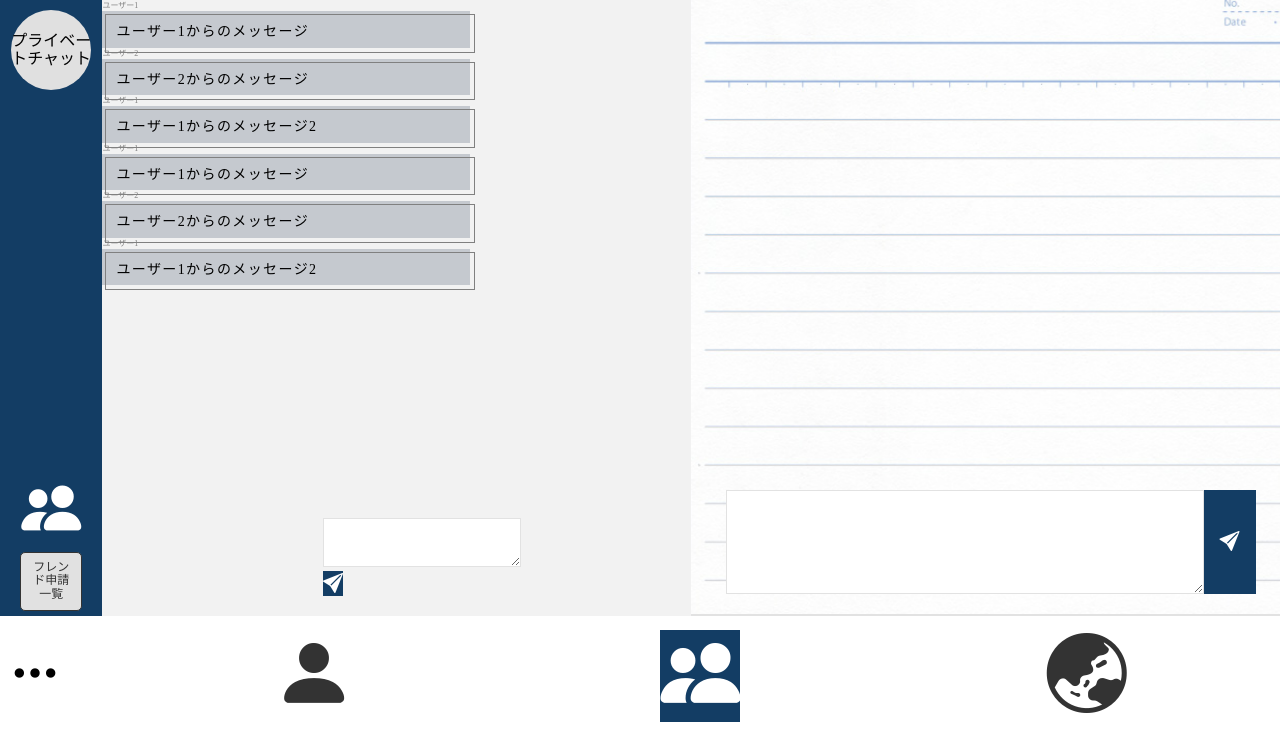
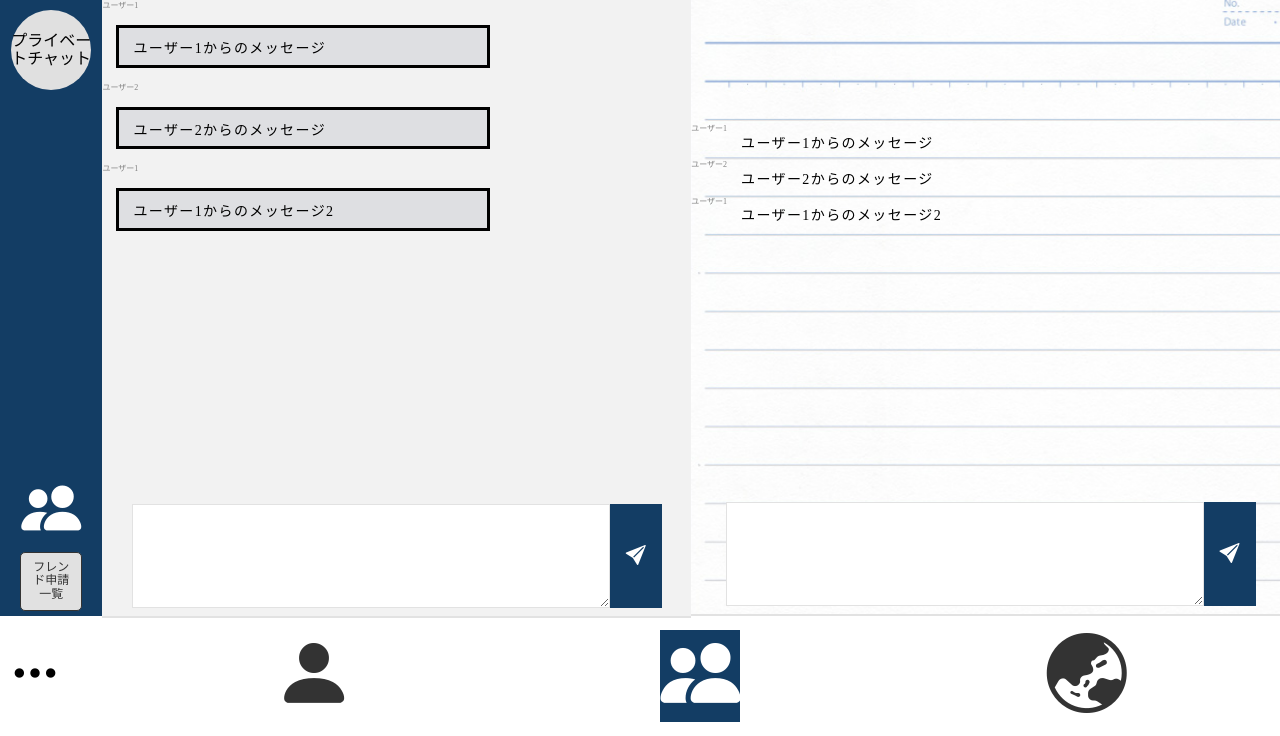
Before and after one commit to E-Team-Elementary/Eteam, a Flask app: page /group/1 in a window 1280 px wide. Shown: the part 64-800 px from the top of the page. Run offline with Flask 2, Linux system fonts and the light colour scheme; the visitor is signed in with stand-in values (Sample User, id 1); data comes from the database, SQL or seed files in the repository; data that the repository does not hold is empty.

Commit message:
メッセージの表示、検索機能の追加、ノート機能の表示の途中

```diff
--- a/ChatApp/app.py
+++ b/ChatApp/app.py
@@ -403,7 +403,8 @@ def detail_group(channel_id):
         return redirect("/login")
 
     channel = dbConnect.getChannelById(channel_id)
-    messages = dbConnect.getMessageAll(channel_id)
+    messages = dbConnect.getMessageAll(channel_id, type=TYPE.CHAT_MESSAGE)
+    notes = dbConnect.getMessageAll(channel_id, type=TYPE.NOTE_MESSAGE)
     channel_type = channel["type"]
     channels = dbConnect.getChannels(user_id, channel_type)
 
@@ -417,6 +418,7 @@ def detail_group(channel_id):
         user_id=user_id,
         channels=channels,
         friend_list=friend_list,
+        notes=notes
     )
 
 
@@ -464,13 +466,9 @@ def add_message():
     channel_id = request.form.get("channel_id")
     type = request.form.get("message_type")
 
-    # messageとnoteで処理を分ける
-    if type == 0:
-        dbConnect.createMessage(user_id, channel_id, message, TYPE.CHAT_MESSAGE)
-    else:
-        dbConnect.createMessage(user_id, channel_id, message, TYPE.NOTE_MESSAGE)
+    dbConnect.createMessage(channel_id, user_id, message, type)
 
-    return redirect(f"/detail/{channel_id}")
+    return redirect(f"/group/{channel_id}")
 
 
 # メッセージの削除
@@ -486,7 +484,7 @@ def delete_message():
     if message_id:
         dbConnect.deleteMessage(message_id)
 
-    return redirect(f"/detail/{channel_id}")
+    return redirect(f"/group/{channel_id}")
 
 
 """
--- a/ChatApp/models.py
+++ b/ChatApp/models.py
@@ -157,7 +157,7 @@ class dbConnect:
         try:
             connection = DB.getConnection()
             cursor = connection.cursor()
-            sql = "SELECT * FROM channels WHERE name=%s;"
+            sql = "SELECT * FROM channels WHERE channel_name=%s;"
             cursor.execute(sql, (channel_name))
             channel = cursor.fetchone()
             return channel
@@ -188,7 +188,7 @@ class dbConnect:
             connection = DB.getConnection()
             # チャンネル情報をchannelsテーブルに挿入
             cursor = connection.cursor()
-            sql = "INSERT INTO channels (name, abstract, type) VALUES (%s, %s, %s);"
+            sql = "INSERT INTO channels (channel_name, abstract, type) VALUES (%s, %s, %s);"
             cursor.execute(sql, (newChannelName, newChannelDescription, channelType))
             connection.commit()
 
@@ -274,12 +274,12 @@ class dbConnect:
     メッセージ
     """
 
-    def getMessageAll(channel_id):
+    def getMessageAll(channel_id, type):
         try:
             connection = DB.getConnection()
             cursor = connection.cursor()
-            sql = "SELECT m.id,u.id,u.user_name,m.content FROM messages m INNER JOIN users u ON m.user_id = u.id WHERE channel_id=%s;"
-            cursor.execute(sql, (channel_id))
+            sql = "SELECT m.id,u.id as user_id,u.user_name,m.content ,m.type FROM messages m INNER JOIN users u ON m.user_id = u.id WHERE channel_id=%s AND type=%s;"
+            cursor.execute(sql, (channel_id, type))
             messages = cursor.fetchall()
             return messages
         except Exception as err:
@@ -292,7 +292,7 @@ class dbConnect:
         try:
             connection = DB.getConnection()
             cursor = connection.cursor()
-            sql = "INSERT INTO messages(channel_id, user_id, message, type) VALUES(%s, %s, %s, %s)"
+            sql = "INSERT INTO messages(channel_id, user_id, content, type) VALUES(%s, %s, %s, %s)"
             cursor.execute(sql, (channel_id, user_id, message, type))
             connection.commit()
         except Exception as err:
--- a/ChatApp/static/css/groups.css
+++ b/ChatApp/static/css/groups.css
@@ -124,6 +124,7 @@ header {
   align-items: center;
   justify-items: center;
   text-align: center;
+  overflow: auto;
 }
 
 .friends-content {
@@ -143,6 +144,7 @@ header {
   background-color: #e0e0e0;
   border-radius: 50px;
   margin-top: 10px;
+  flex-shrink: 0;
 }
 
 .test-friend-moji {
@@ -154,6 +156,8 @@ header {
   transform: translateY(-50%);
   width: 5em;
   text-align: center;
+  overflow: hidden;
+  overflow-wrap: break-word;
 }
 
 .plus-friend {
@@ -197,6 +201,7 @@ header {
   flex-flow: column;
   margin-top: auto;
   height: 100%;
+  position: relative;
 }
 
 .input-area {
@@ -204,11 +209,19 @@ header {
   align-items: center;
   justify-content: center;
   border-radius: 0px;
-  width: 90%;
+  width: 100%;
   height: 15%;
   margin: 10px 0px 20px 10px;
   align-items: flex-end;
   margin-top: auto;
+  position: absolute;
+  bottom: 0;
+}
+
+.input-area-form {
+  width: 90%;
+  height: 100%;
+  display: flex;
 }
 
 .talk-input {
@@ -249,6 +262,34 @@ header {
   display: flex;
   align-items: end;
   justify-content: center;
+  position: relative;
+}
+
+.note-area {
+  width: 100%;
+  height: 80%;
+  overflow: auto;
+}
+
+.notes {
+  display: flex;
+  flex-direction: column;
+  word-wrap: break-word;
+}
+
+.my-note {
+  display: flex;
+}
+
+.my-note-detail {
+  position: relative;
+  width: 60%;
+  margin: 0;
+  padding: 0.7em 0 0.4em 1em;
+  font-size: 14px;
+  line-height: 1.5;
+  letter-spacing: 0.1em;
+  white-space: pre-wrap;
 }
 
 footer {
@@ -284,11 +325,16 @@ footer {
   margin: 10px;
 }
 
+.message-area {
+  width: 100%;
+  height: 80%;
+  overflow: auto;
+}
+
 .messages {
   display: flex;
   flex-direction: column;
-  width: 100%;
-  hight: 100%;
+  word-wrap: break-word;
 }
 
 .user-name {
@@ -299,6 +345,13 @@ footer {
 
 .my-messages {
   display: flex;
+}
+
+.delete-bottom {
+  display: flex;
+  justify-content: center;
+  align-items: end;
+  margin-bottom: 1em;
 }
 
 .delete-message-button {
@@ -328,32 +381,25 @@ footer {
 }
 
 .box-left {
-  background-color: rgba(18, 37, 67, 0.2);
+  background-color: rgba(139, 147, 159, 0.2);
   color: var(--navy_blue);
+  border: solid;
+  margin: 1em;
 }
 
 .box-right {
-  background-color: rgba(18, 37, 67, 0.4);
+  background-color: white;
   color: var(--snow);
+  margin: 1em;
   margin-left: auto;
+  border: solid;
 }
 
-.box-left:before {
-  position: absolute;
-  top: 3px;
-  left: 3px;
-  width: 100%;
-  height: 100%;
-  border: 1px solid grey;
-  content: "";
+em {
+  display: inline-block;
+  padding: 0px 5px;
+  font-weight: bold;
+  font-style: normal;
+  color: #333;
+  background-color: #ecde00;
 }
-
-.box-right:before {
-  position: absolute;
-  top: 3px;
-  right: 3px;
-  width: 100%;
-  height: 100%;
-  border: 1px solid grey;
-  content: "";
-}
--- a/ChatApp/static/js/search.js
+++ b/ChatApp/static/js/search.js
@@ -6,17 +6,26 @@ window.addEventListener("DOMContentLoaded", function () {
       let search_word = document.getElementById("search_word").value;
       let reg = new RegExp(search_word, "gi");
 
+      function isEmpty(search_word) {
+        if (!search_word || search_word.length == 0) {
+          console.log("文字列は空です");
+        } else {
           for (let pi = 0; pi < p_elements.length; pi++) {
             let p_text = p_elements[pi].textContent;
 
-        p_elements[pi].innerHTML = p_text.replace(reg, function (match_word) {
+            p_elements[pi].innerHTML = p_text.replace(
+              reg,
+              function (match_word) {
                 return "<em>" + match_word + "<em>";
-        });
+              }
+            );
           }
           let search_word_first = document.querySelector("em");
           search_word_first.scrollIntoView({
             behavior: "smooth",
             block: "start",
           });
+        }
+      }
     });
 });
--- a/ChatApp/templates/home/groups.html
+++ b/ChatApp/templates/home/groups.html
@@ -20,8 +20,14 @@
           </span>
         </div>
         <div class="right">
-          <input class="search" type="text" placeholder="search" />
-          <button>
+          <input
+            class="search"
+            id="search_word"
+            type="text"
+            placeholder="search"
+            value=""
+          />
+          <button id="button_search">
             <i class="bi bi-search"></i>
           </button>
         </div>
@@ -54,12 +60,17 @@
       </div>
       <div class="content">
         <div class="talk">
+          <div class="message-area">
             <div class="messages">
               {% if messages|length > 0 %} {% for message in messages %} {% if
               message.user_id == user_id %}
               <div class="my-messages">
                 <p class="box box-right">{{ message.content }}</p>
-              <form action="/delete_message" method="POST">
+                <form
+                  action="/delete_message"
+                  method="POST"
+                  class="delete-bottom"
+                >
                   <input
                     type="hidden"
                     value="{{ channel.id }}"
@@ -86,8 +97,9 @@
               <div id="no-message"><p>まだメッセージがありません</p></div>
               {% endif %}
             </div>
+          </div>
           <div class="input-area">
-            <form action="/post_message" method="POST">
+            <form action="/post_message" method="POST" class="input-area-form">
               <textarea
                 type="text"
                 name="message"
@@ -103,9 +115,58 @@
           </div>
         </div>
         <div class="note">
+          <div class="note-area">
+            <div class="notes">
+              {% if notes|length > 0 %}{% for note in notes %}{% if note.user_id
+              == user_id %}
+              <div class="my-note">
+                <p class="my-note-detail">{{ note.content }}</p>
+                <form
+                  action="/delete_message"
+                  method="POST"
+                  class="delete-bottom"
+                >
+                  <input
+                    type="hidden"
+                    value="{{ channel.id }}"
+                    name="channel_id"
+                  />
+                  <button
+                    class="bi bi-trash3"
+                    name="message_id"
+                    value="{{ note.id }}"
+                  >
+                    <ion-icon
+                      name="trash-bin-outline"
+                      style="color: #122543"
+                    ></ion-icon>
+                  </button>
+                </form>
+              </div>
+              {% else %}
+              <div class="my-note">
+                <p class="user-name">{{ note.user_name }}</p>
+                <p class="my-note-detail">{{ note.content }}</p>
+              </div>
+              {% endif %} {% endfor %} {% else %}
+              <div id="no-note"><p>まだノートがありません</p></div>
+              {% endif %}
+            </div>
+          </div>
           <div class="input-area">
-            <textarea type="text" class="talk-input" wrap="soft"></textarea>
-            <button class="send-button"><i class="bi bi-send-fill"></i></button>
+            <form action="/post_message" method="POST" class="input-area-form">
+              <textarea
+                type="text"
+                name="message"
+                class="talk-input"
+                wrap="soft"
+              ></textarea>
+              <input type="hidden" value="{{ channel.id }}" name="channel_id" />
+              <input type="hidden" value="1" name="message_type" />
+              <button class="send-button">
+                <i class="bi bi-send-fill"></i>
+              </button>
+            </form>
           </div>
         </div>
       </div>
@@ -183,6 +244,10 @@
       </div>
     </div>
 
+    <script type="text/javascript">
+      // prettier-ignore
+      const user_id = JSON.parse('{{ user_id|tojson }}');
+    </script>
     <script
       type="text/javascript"
       async
@@ -193,5 +258,10 @@
       async
       src="../../static/js/modalJs/accept-friend.js"
     ></script>
+    <script
+      type="text/javascript"
+      async
+      src="../../static/js/search.js"
+    ></script>
   </body>
 </html>
```
Lines whose indentation alone changed are shown as unchanged.
